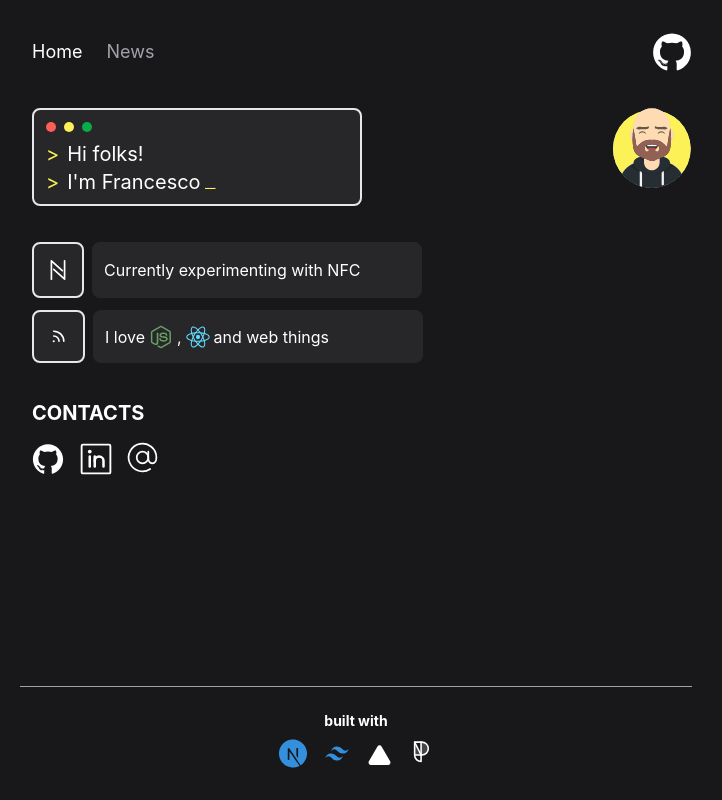
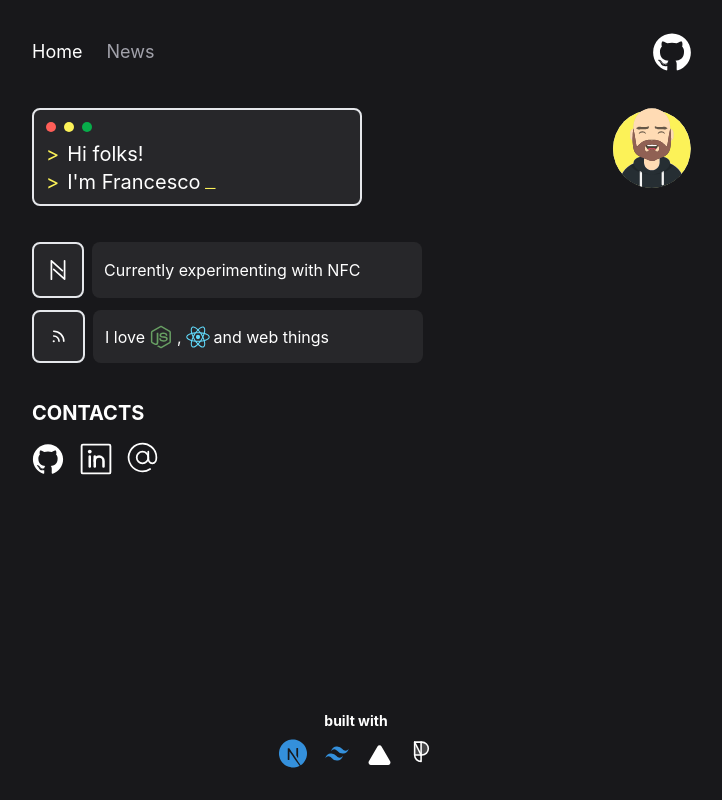
Before and after one commit to inhopj/fcirone.dev, a Next.js app: page / in a window 1280 px wide. Shown: the whole page, without its empty margins (284-1006 px from the left). Built offline with nearby package versions, Linux system fonts and the light colour scheme.

Commit message:
it's cleaner with no border

```diff
--- a/pages/index.tsx
+++ b/pages/index.tsx
@@ -27,7 +27,7 @@ const Home: NextPage = () => {
           <Info className='mb-9'/>
           <Contacts />
         </div>
-        <div className='flex flex-col items-stretch max-w-2xl w-full border-t border-zinc-400'>
+        <div className='flex flex-col items-stretch max-w-2xl w-full'>
           <Footer />
         </div>
       </div>
```
